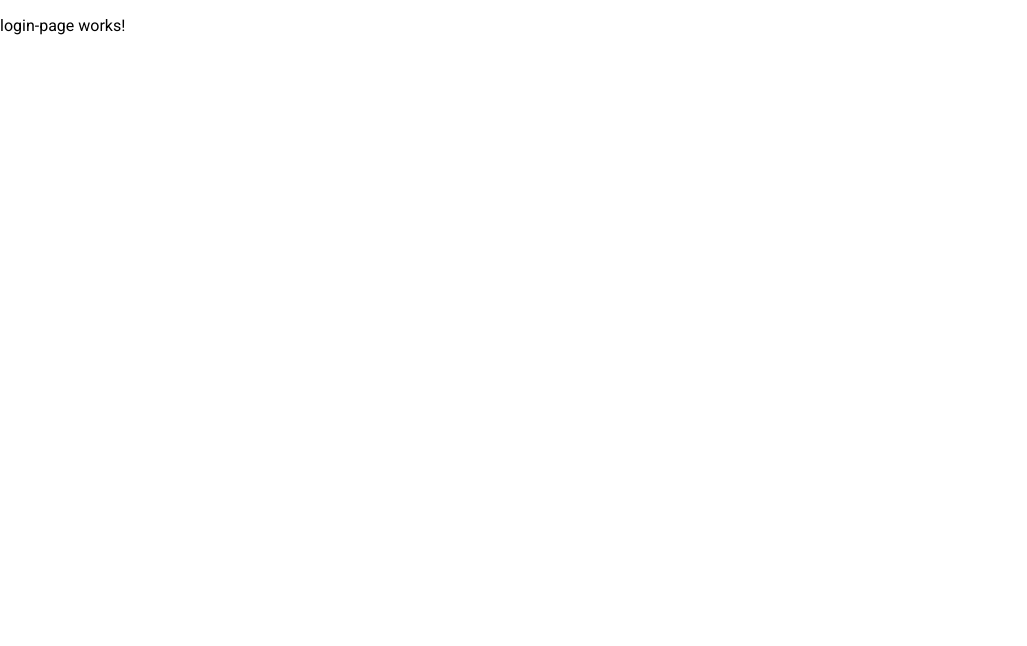
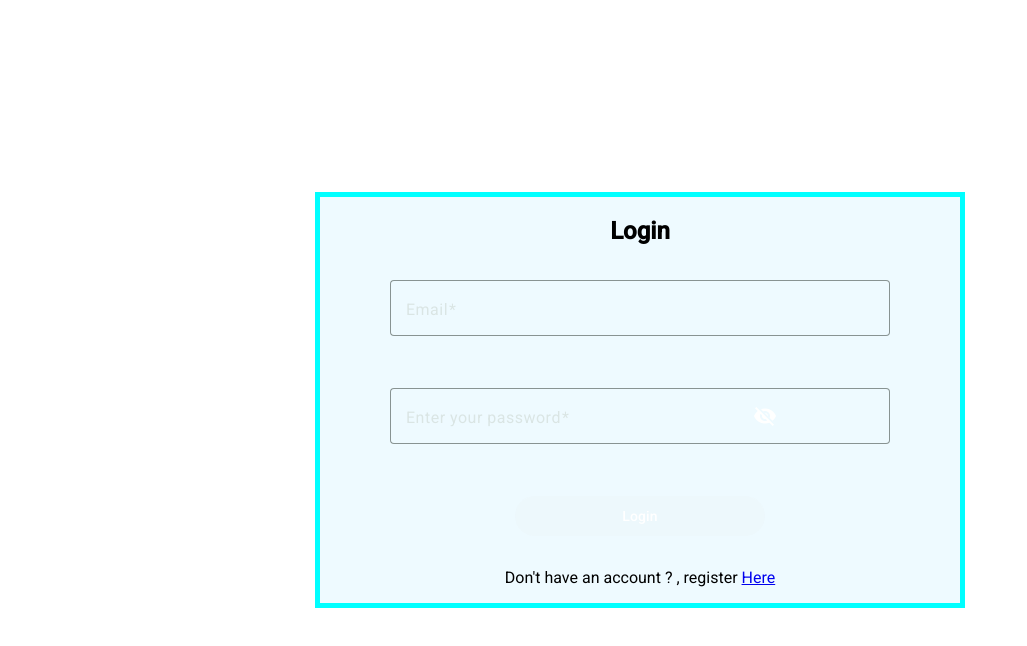
Before and after one commit to dot-ruth/personal-finance-frontend, an Angular app: page /login in a window 1280 px wide. Shown: the top 646 px of the page, without its empty margins (0-1027 px from the left). Built offline with nearby package versions, Linux system fonts and the light colour scheme.

Commit message:
FEAT|#5|implemented the login page

```diff
--- a/src/app/pages/login-page/login-page.component.html
+++ b/src/app/pages/login-page/login-page.component.html
@@ -1 +1,44 @@
-<p>login-page works!</p>
+<div class="container">
+
+    <div class="formContainer">
+
+        <form [formGroup] ="loginForm" class="loginForm">
+          <h2>Login</h2>
+        <p>
+            <mat-form-field appearance="outline">
+              <mat-label>Email</mat-label>
+              <input
+              matInput
+              placeholder="User@example.com"
+              formControlName = "email"
+              >
+            </mat-form-field>
+          </p>
+          <p>
+          <mat-form-field appearance="outline">
+            <mat-label>Enter your password</mat-label>
+            <input
+            matInput
+            [type]="hide() ? 'password' : 'text'"
+            formControlName="password"
+             />
+            <button
+              mat-icon-button
+              matSuffix
+              (click)="clickEvent($event)"
+              [attr.aria-label]="'Hide password'"
+              [attr.aria-pressed]="hide()"
+            >
+              <mat-icon>{{hide() ? 'visibility_off' : 'visibility'}}</mat-icon>
+            </button>
+          </mat-form-field>
+        </p>
+
+        <p>
+            <button mat-flat-button  type="submit" [disabled]="!loginForm.valid" (click)="Login()">Login</button>
+        </p>
+
+        <p> Don't have an account ? , register <a href="/register">Here</a></p>
+      </form>
+    </div>
+    </div>
--- a/src/app/pages/login-page/login-page.component.scss
+++ b/src/app/pages/login-page/login-page.component.scss
@@ -0,0 +1,21 @@
+.container{
+    height: 100%;
+    display: flex;
+    justify-content: center;
+    align-items: center;
+.formContainer{
+    border: 5px solid cyan;
+    background-color: rgba(86, 203, 249,0.1);
+    width: 50%;
+}
+.loginForm{
+    display: flex;
+    flex-direction: column;
+    align-items: center;
+    mat-form-field {
+        width: 500px;
+        input { color: black;}
+     }
+    button { width: 250px; color: white; }
+}
+}
--- a/src/app/pages/login-page/login-page.component.ts
+++ b/src/app/pages/login-page/login-page.component.ts
@@ -1,12 +1,33 @@
-import { Component } from '@angular/core';
+import { ChangeDetectionStrategy, Component, signal } from '@angular/core';
+import { FormControl, FormGroup, Validators, ReactiveFormsModule, FormsModule } from '@angular/forms';
+import {MatButtonModule} from '@angular/material/button';
+import {MatFormFieldModule} from '@angular/material/form-field';
+import {MatIconModule} from '@angular/material/icon';
+import {MatInputModule} from '@angular/material/input';
 
 @Component({
   selector: 'app-login-page',
   standalone: true,
-  imports: [],
+  imports: [MatFormFieldModule, MatInputModule, MatButtonModule, MatIconModule, ReactiveFormsModule, FormsModule],
   templateUrl: './login-page.component.html',
-  styleUrl: './login-page.component.scss'
+  styleUrl: './login-page.component.scss',
+  changeDetection: ChangeDetectionStrategy.OnPush
 })
 export class LoginPageComponent {
 
+  loginForm = new FormGroup ({
+    email : new FormControl('',[Validators.required,Validators.email]),
+    password : new FormControl('',[Validators.required, Validators.minLength(8), Validators.maxLength(20) ]),
+ })
+
+ Login() {
+   console.log("user logged in")
+ }
+
+ hide = signal(true);
+ clickEvent(event: MouseEvent) {
+   this.hide.set(!this.hide());
+   event.stopPropagation();
+ }
+
 }
```
